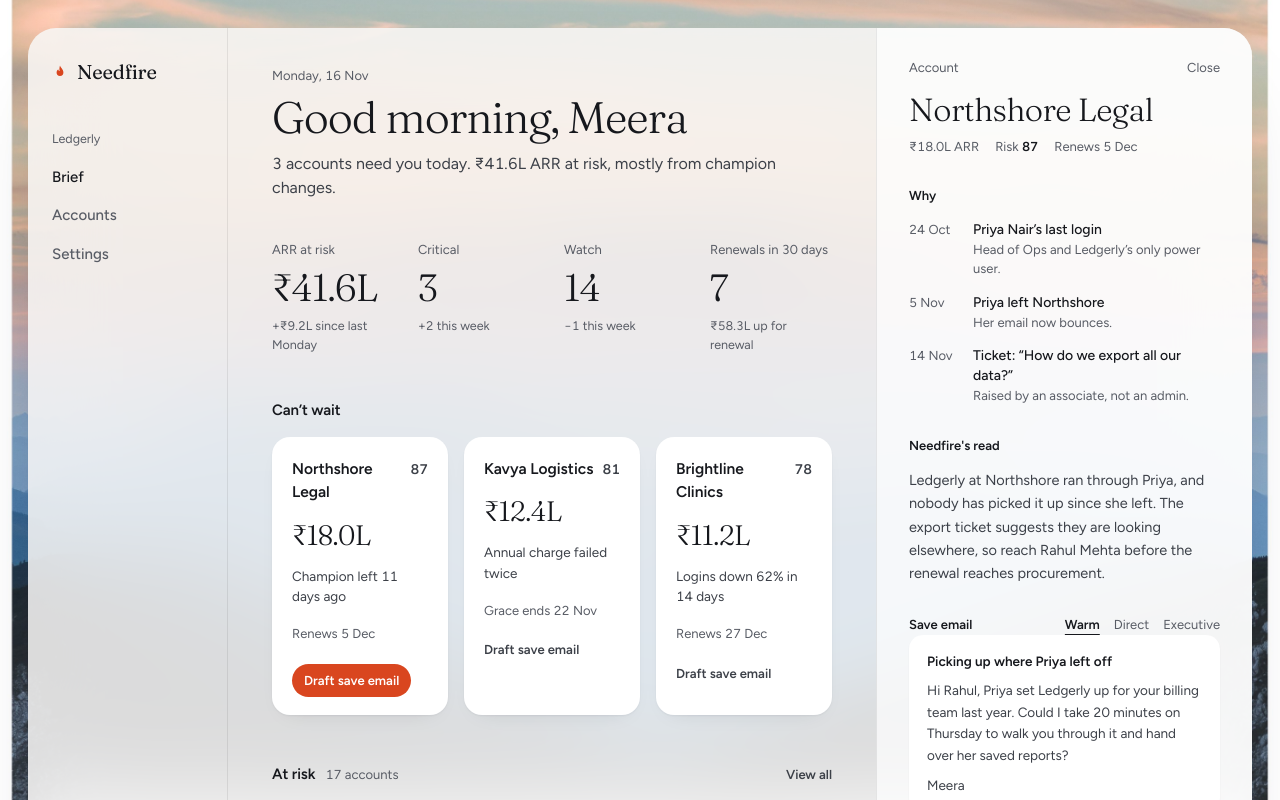
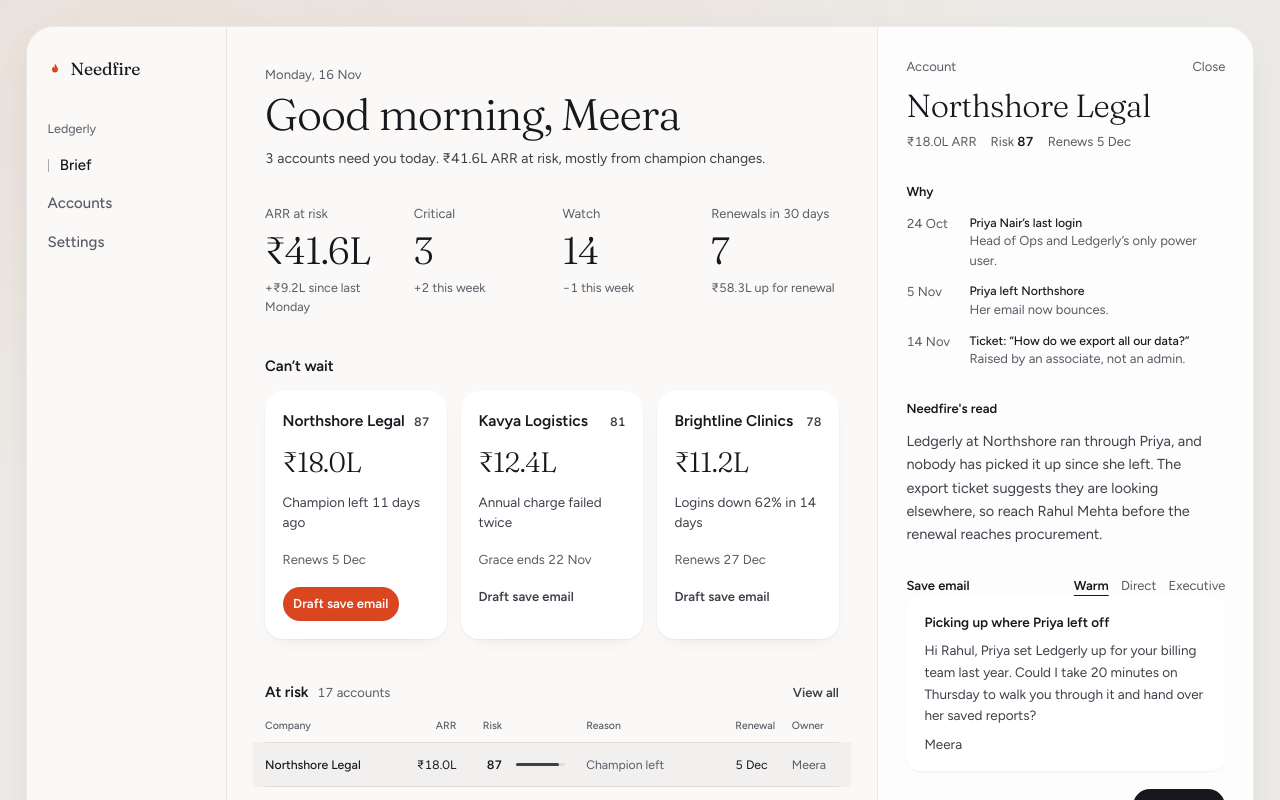
Before and after one commit to ohmslaw-ship-it/needfire, a Next.js app: page / in a window 1280 px wide. Shown: the top 800 px of the page. Built offline with nearby package versions, Linux system fonts and the light colour scheme.

Commit message:
Brief screen: solid backdrop, fix edge bars

```diff
--- a/src/app/globals.css
+++ b/src/app/globals.css
@@ -2,18 +2,20 @@
 
 :root {
   --line: rgba(22, 24, 29, 0.09);
-  --nf-shell-margin: 28px;
+  --nf-shell-margin: clamp(16px, 2vw, 32px);
   --nf-shell-radius: 28px;
+  --nf-canvas: #eceae6;
+  --nf-sheet-border: rgba(22, 24, 29, 0.06);
 }
 
 @theme inline {
-  --color-paper: #eef0f2;
+  --color-paper: #eceae6;
   --color-ink: #16181d;
   --color-ink-2: #3c4048;
   --color-ink-3: #585c65;
   --color-line: var(--line);
   --color-ember: #d9461f;
-  --color-sheet: rgba(250, 249, 247, 0.86);
+  --color-sheet: #faf9f7;
   --color-drawer: rgba(255, 255, 255, 0.72);
   --color-card: #ffffff;
   --font-display: var(--font-display), ui-serif, Georgia, serif;
@@ -21,13 +23,55 @@
 }
 
 @layer base {
-  html {
-    font-family: var(--font-body), ui-sans-serif, system-ui, sans-serif;
+  *,
+  *::before,
+  *::after {
+    box-sizing: border-box;
   }
 
+  html,
   body {
-    @apply bg-paper text-ink text-sm leading-normal antialiased;
+    margin: 0;
+    padding: 0;
+    width: 100%;
+    max-width: none;
+    min-height: 100%;
+    overflow-x: clip;
+    scrollbar-width: none;
+    background: #eceae6;
+    color: #16181d;
     font-family: var(--font-body), ui-sans-serif, system-ui, sans-serif;
+    font-size: 14px;
+    line-height: 1.5;
+    -webkit-font-smoothing: antialiased;
+    font-variant-numeric: tabular-nums lining-nums;
+  }
+
+  html::-webkit-scrollbar,
+  body::-webkit-scrollbar {
+    display: none;
+  }
+
+  img,
+  video {
+    max-width: none;
+  }
+
+  .nf-scrollbar-hide {
+    scrollbar-width: none;
+  }
+
+  .nf-scrollbar-hide::-webkit-scrollbar {
+    display: none;
+  }
+
+  .nf-email-preview {
+    @apply rounded-[14px] bg-card text-[13.5px] leading-[1.6] text-ink-2 shadow-[0_1px_2px_rgba(20,24,30,0.05)];
+    padding: 16px 18px;
+  }
+
+  .nf-email-preview p + p {
+    margin-top: 8px;
   }
 
   .font-display {
--- a/src/app/layout.tsx
+++ b/src/app/layout.tsx
@@ -9,16 +9,8 @@ export const metadata: Metadata = {
 
 export default function RootLayout({ children }: LayoutProps<"/">) {
   return (
-    /*
-      Background photo: “Rocky ride.” by Simon Berger (simon from Austria), CC0 1.0,
-      via Wikimedia Commons / Flickr:
-      https://commons.wikimedia.org/wiki/File:Rocky_ride._-_Flickr_-_simon_berger.jpg
-    */
-    <html
-      lang="en"
-      className={`${fontDisplay.variable} ${fontBody.variable} h-full tabular-nums`}
-    >
-      <body className="min-h-full">{children}</body>
+    <html lang="en" className={`${fontDisplay.variable} ${fontBody.variable}`}>
+      <body>{children}</body>
     </html>
   );
 }
--- a/src/components/AccountDrawer.tsx
+++ b/src/components/AccountDrawer.tsx
@@ -1,6 +1,11 @@
 "use client";
 
-import { useCallback, useEffect, useState } from "react";
+import {
+  useCallback,
+  useEffect,
+  useState,
+  type RefObject,
+} from "react";
 import { AnimatePresence, motion } from "motion/react";
 import {
   accountDrawerDetails,
@@ -13,6 +18,8 @@ type AccountDrawerProps = {
   accountId: string | null;
   onClose: () => void;
   reducedMotion: boolean;
+  scrollRef: RefObject<HTMLElement | null>;
+  anchorRef: RefObject<HTMLElement | null>;
 };
 
 const toneLabels: { id: Tone; label: string }[] = [
@@ -148,7 +155,7 @@ function AccountDrawerBody({
                   transition={crossFade}
                   className="flex flex-1 flex-col"
                 >
-                  <div className="rounded-[14px] bg-card p-[16px_18px] text-[13.5px] leading-[1.6] text-ink-2 shadow-[0_1px_2px_rgba(20,24,30,0.05)]">
+                  <div className="nf-email-preview">
                     <div className="mb-1.5 font-semibold text-ink">
                       {draft.subject}
                     </div>
@@ -185,20 +192,29 @@ export function AccountDrawer({
   accountId,
   onClose,
   reducedMotion,
+  scrollRef,
+  anchorRef,
 }: AccountDrawerProps) {
   const crossFade = reducedMotion
     ? { duration: 0 }
     : { duration: 0.25, ease: [0, 0, 0.2, 1] as const };
 
   return (
-    <aside className="flex flex-col border-l border-line bg-drawer px-8 py-[30px]">
-      <div className="flex justify-between text-[13px]">
+    <aside
+      ref={anchorRef}
+      className="flex min-h-0 flex-col border-l border-line bg-drawer"
+    >
+      <div className="flex shrink-0 justify-between px-8 pt-[30px] text-[13px]">
         <span className="text-ink-3">Account</span>
         <button type="button" onClick={onClose} className="text-ink-3">
           Close
         </button>
       </div>
 
+      <div
+        ref={scrollRef as RefObject<HTMLDivElement>}
+        className="nf-scrollbar-hide min-h-0 flex-1 overflow-y-auto px-8 pb-[30px]"
+      >
         <AnimatePresence mode="wait">
           {!accountId ? (
             <motion.div
@@ -218,7 +234,7 @@ export function AccountDrawer({
               animate={{ opacity: 1 }}
               exit={reducedMotion ? undefined : { opacity: 0 }}
               transition={crossFade}
-            className="flex min-h-0 flex-1 flex-col"
+              className="flex min-h-0 flex-col"
             >
               <AccountDrawerBody
                 accountId={accountId}
@@ -227,6 +243,7 @@ export function AccountDrawer({
             </motion.div>
           )}
         </AnimatePresence>
+      </div>
     </aside>
   );
 }
--- a/src/components/AtRiskTable.tsx
+++ b/src/components/AtRiskTable.tsx
@@ -50,33 +50,35 @@ export function AtRiskTable({ selectedId, onSelect }: AtRiskTableProps) {
               <tr
                 key={row.id}
                 onClick={() => onSelect(row.id)}
-                className="cursor-pointer border-b border-line last:border-b-0"
+                className="group cursor-pointer border-b border-line last:border-b-0"
               >
                 <td
-                  className={`whitespace-nowrap py-[13px] text-sm font-medium ${
+                  className={`whitespace-nowrap py-[13px] text-sm font-medium transition-colors duration-200 ${
                     selected
-                      ? "bg-[rgba(22,24,29,0.035)] shadow-[-12px_0_0_rgba(22,24,29,0.035)]"
-                      : ""
+                      ? "bg-ink/[0.035] shadow-[-12px_0_0_rgba(22,24,29,0.035)]"
+                      : "group-hover:bg-ink/[0.02]"
                   }`}
                 >
                   {row.name}
                 </td>
                 <td
-                  className={`tabular-nums whitespace-nowrap py-[13px] pr-4 text-right text-sm ${
-                    selected ? "bg-[rgba(22,24,29,0.035)]" : ""
+                  className={`tabular-nums whitespace-nowrap py-[13px] pr-4 text-right text-sm transition-colors duration-200 ${
+                    selected ? "bg-ink/[0.035]" : "group-hover:bg-ink/[0.02]"
                   }`}
                 >
                   {row.arr}
                 </td>
                 <td
-                  className={`tabular-nums whitespace-nowrap py-[13px] pr-4 text-right text-sm font-semibold ${
-                    selected ? "bg-[rgba(22,24,29,0.035)]" : ""
+                  className={`tabular-nums whitespace-nowrap py-[13px] pr-4 text-right text-sm font-semibold transition-colors duration-200 ${
+                    selected ? "bg-ink/[0.035]" : "group-hover:bg-ink/[0.02]"
                   }`}
                 >
                   {row.risk}
                 </td>
                 <td
-                  className={`w-[70px] py-[13px] ${selected ? "bg-[rgba(22,24,29,0.035)]" : ""}`}
+                  className={`w-[70px] py-[13px] transition-colors duration-200 ${
+                    selected ? "bg-ink/[0.035]" : "group-hover:bg-ink/[0.02]"
+                  }`}
                 >
                   <span className="block h-[3px] w-14 rounded-sm bg-[rgba(22,24,29,0.08)]">
                     <i
@@ -90,24 +92,24 @@ export function AtRiskTable({ selectedId, onSelect }: AtRiskTableProps) {
                   </span>
                 </td>
                 <td
-                  className={`whitespace-nowrap py-[13px] text-sm text-ink-3 ${
-                    selected ? "bg-[rgba(22,24,29,0.035)]" : ""
+                  className={`whitespace-nowrap py-[13px] text-sm text-ink-3 transition-colors duration-200 ${
+                    selected ? "bg-ink/[0.035]" : "group-hover:bg-ink/[0.02]"
                   }`}
                 >
                   {row.reason}
                 </td>
                 <td
-                  className={`tabular-nums whitespace-nowrap py-[13px] text-sm ${
-                    selected ? "bg-[rgba(22,24,29,0.035)]" : ""
+                  className={`tabular-nums whitespace-nowrap py-[13px] text-sm transition-colors duration-200 ${
+                    selected ? "bg-ink/[0.035]" : "group-hover:bg-ink/[0.02]"
                   }`}
                 >
                   {row.renewal}
                 </td>
                 <td
-                  className={`whitespace-nowrap py-[13px] text-sm text-ink-3 ${
+                  className={`whitespace-nowrap py-[13px] text-sm text-ink-3 transition-colors duration-200 ${
                     selected
-                      ? "bg-[rgba(22,24,29,0.035)] shadow-[12px_0_0_rgba(22,24,29,0.035)]"
-                      : ""
+                      ? "bg-ink/[0.035] shadow-[12px_0_0_rgba(22,24,29,0.035)]"
+                      : "group-hover:bg-ink/[0.02]"
                   }`}
                 >
                   {row.owner}
--- a/src/components/Background.tsx
+++ /dev/null
@@ -1,13 +0,0 @@
-export function Background() {
-  return (
-    <div
-      className="fixed inset-0 z-0 bg-[url('/img/sky.jpg')] bg-cover bg-[center_30%] bg-no-repeat"
-      aria-hidden="true"
-    >
-      <div
-        className="absolute inset-0 bg-gradient-to-b from-white/[0.05] to-white/[0.12]"
-        aria-hidden="true"
-      />
-    </div>
-  );
-}
--- a/src/components/BriefScreen.tsx
+++ b/src/components/BriefScreen.tsx
@@ -1,30 +1,18 @@
 "use client";
 
-import { useEffect, useState } from "react";
+import { useRef, useState } from "react";
 import { motion } from "motion/react";
 import { defaultSelectedAccountId } from "@/data/sample";
+import { usePrefersReducedMotion } from "@/lib/usePrefersReducedMotion";
 import { AccountDrawer } from "./AccountDrawer";
 import { AtRiskTable } from "./AtRiskTable";
-import { Background } from "./Background";
 import { BriefHeader } from "./BriefHeader";
+import { CanvasWash } from "./CanvasWash";
 import { CantWaitSection } from "./CantWaitSection";
 import { KpiRow } from "./KpiRow";
+import { ScrollCapsule } from "./ScrollCapsule";
 import { Sheet } from "./Sheet";
 import { Sidebar } from "./Sidebar";
-
-function usePrefersReducedMotion() {
-  const [reduced, setReduced] = useState(false);
-
-  useEffect(() => {
-    const mq = window.matchMedia("(prefers-reduced-motion: reduce)");
-    const update = () => setReduced(mq.matches);
-    update();
-    mq.addEventListener("change", update);
-    return () => mq.removeEventListener("change", update);
-  }, []);
-
-  return reduced;
-}
 
 function rise(reduced: boolean, delay: number) {
   return reduced
@@ -41,13 +29,25 @@ export function BriefScreen() {
   const [selectedId, setSelectedId] = useState<string | null>(
     defaultSelectedAccountId,
   );
+  const mainScrollRef = useRef<HTMLElement>(null);
+  const drawerAnchorRef = useRef<HTMLElement>(null);
+  const drawerScrollRef = useRef<HTMLElement>(null);
 
   return (
-  <>
-    <Background />
+    <div className="relative isolate box-border flex min-h-dvh w-full max-w-none flex-col p-[var(--nf-shell-margin)]">
+      <CanvasWash />
+      <ScrollCapsule scrollRef={mainScrollRef} reducedMotion={reducedMotion} />
+      <ScrollCapsule
+        scrollRef={drawerScrollRef}
+        anchorRef={drawerAnchorRef}
+        reducedMotion={reducedMotion}
+      />
       <Sheet>
         <Sidebar />
-      <main className="min-w-0 px-11 pb-11 pt-[38px]">
+        <main
+          ref={mainScrollRef}
+          className="nf-scrollbar-hide min-h-0 min-w-0 overflow-y-auto px-11 pb-11 pt-[38px]"
+        >
           <motion.div {...rise(reducedMotion, 0)}>
             <BriefHeader />
           </motion.div>
@@ -68,8 +68,10 @@ export function BriefScreen() {
           accountId={selectedId}
           onClose={() => setSelectedId(null)}
           reducedMotion={reducedMotion}
+          anchorRef={drawerAnchorRef}
+          scrollRef={drawerScrollRef}
         />
       </Sheet>
-  </>
+    </div>
   );
 }
--- a/src/components/CantWaitCard.tsx
+++ b/src/components/CantWaitCard.tsx
@@ -18,7 +18,7 @@ export function CantWaitCard({ account, selected, onSelect }: CantWaitCardProps)
           onSelect();
         }
       }}
-      className="cursor-pointer rounded-[18px] bg-card p-5 pb-[18px] shadow-[0_1px_2px_rgba(20,24,30,0.05),0_8px_24px_-16px_rgba(20,24,30,0.18)]"
+      className="cursor-pointer rounded-[18px] bg-card p-5 pb-[18px] shadow-[0_1px_2px_rgba(20,24,30,0.05),0_8px_24px_-16px_rgba(20,24,30,0.18)] transition-[transform,box-shadow] duration-200 ease-out hover:-translate-y-0.5 hover:shadow-[0_4px_12px_rgba(20,24,30,0.08),0_12px_28px_-12px_rgba(20,24,30,0.22)]"
     >
       <div className="flex items-baseline justify-between gap-2">
         <h3 className="text-[15.5px] font-semibold">{account.name}</h3>
--- /dev/null
+++ b/src/components/CanvasWash.tsx
@@ -0,0 +1,12 @@
+export function CanvasWash() {
+  return (
+    <div
+      className="pointer-events-none fixed inset-0 z-0"
+      aria-hidden="true"
+      style={{
+        background:
+          "radial-gradient(ellipse 120% 90% at 12% 8%, rgba(217, 70, 31, 0.06) 0%, transparent 58%)",
+      }}
+    />
+  );
+}
--- /dev/null
+++ b/src/components/ScrollCapsule.tsx
@@ -0,0 +1,201 @@
+"use client";
+
+import {
+  motion,
+  useMotionValueEvent,
+  useScroll,
+  useSpring,
+} from "motion/react";
+import {
+  useCallback,
+  useEffect,
+  useRef,
+  useState,
+  type RefObject,
+  type PointerEvent as ReactPointerEvent,
+} from "react";
+
+const MIN_THUMB = 40;
+const MAX_THUMB = 80;
+const CAPSULE_W = 4;
+const CAPSULE_W_HOVER = 6;
+const FADE_OUT_MS = 1000;
+
+type Metrics = {
+  scrollable: boolean;
+  thumb: number;
+  trackHeight: number;
+  trackTop: number;
+};
+
+export type ScrollCapsuleProps = {
+  scrollRef: RefObject<HTMLElement | null>;
+  reducedMotion?: boolean;
+  /** Pin horizontally to this element’s right gutter (e.g. drawer column). */
+  anchorRef?: RefObject<HTMLElement | null>;
+};
+
+function measureScrollEl(el: HTMLElement): Omit<Metrics, "scrollable"> & { scrollable: boolean } {
+  const trackHeight = el.clientHeight;
+  const thumb = Math.min(
+    MAX_THUMB,
+    Math.max(MIN_THUMB, (trackHeight * trackHeight) / Math.max(el.scrollHeight, 1)),
+  );
+  const scrollable = el.scrollHeight > el.clientHeight + 1;
+  const rect = el.getBoundingClientRect();
+  return { scrollable, thumb, trackHeight, trackTop: rect.top };
+}
+
+export function ScrollCapsule({
+  scrollRef,
+  reducedMotion = false,
+  anchorRef,
+}: ScrollCapsuleProps) {
+  const { scrollYProgress } = useScroll({
+    container: scrollRef,
+  });
+  const smoothProgress = useSpring(scrollYProgress, {
+    stiffness: reducedMotion ? 1000 : 380,
+    damping: reducedMotion ? 100 : 36,
+    mass: 0.35,
+  });
+
+  const [metrics, setMetrics] = useState<Metrics>({
+    scrollable: false,
+    thumb: MIN_THUMB,
+    trackHeight: 0,
+    trackTop: 0,
+  });
+  const [progress, setProgress] = useState(0);
+  const [visible, setVisible] = useState(false);
+  const [hovered, setHovered] = useState(false);
+  const [rightOffset, setRightOffset] = useState(6);
+  const fadeTimer = useRef<ReturnType<typeof setTimeout> | undefined>(
+    undefined,
+  );
+  const dragRef = useRef<{ startY: number; startScroll: number } | null>(null);
+
+  const bumpVisibility = useCallback(() => {
+    setVisible(true);
+    if (fadeTimer.current) clearTimeout(fadeTimer.current);
+    if (!hovered) {
+      fadeTimer.current = setTimeout(() => setVisible(false), FADE_OUT_MS);
+    }
+  }, [hovered]);
+
+  const refresh = useCallback(() => {
+    const el = scrollRef.current;
+    if (!el) return;
+    const next = measureScrollEl(el);
+    setMetrics((m) => ({ ...m, ...next }));
+
+    if (anchorRef?.current) {
+      const anchorRect = anchorRef.current.getBoundingClientRect();
+      setRightOffset(window.innerWidth - anchorRect.right + 6);
+    } else {
+      setRightOffset(6);
+    }
+  }, [scrollRef, anchorRef]);
+
+  useEffect(() => {
+    refresh();
+    const el = scrollRef.current;
+    if (!el) return;
+
+    const onScroll = () => {
+      bumpVisibility();
+      refresh();
+    };
+
+    el.addEventListener("scroll", onScroll, { passive: true });
+    window.addEventListener("resize", refresh);
+    window.addEventListener("scroll", refresh, { passive: true });
+
+    const ro = new ResizeObserver(refresh);
+    ro.observe(el);
+    if (anchorRef?.current) ro.observe(anchorRef.current);
+
+    return () => {
+      el.removeEventListener("scroll", onScroll);
+      window.removeEventListener("resize", refresh);
+      window.removeEventListener("scroll", refresh);
+      ro.disconnect();
+      if (fadeTimer.current) clearTimeout(fadeTimer.current);
+    };
+  }, [scrollRef, anchorRef, bumpVisibility, refresh]);
+
+  useMotionValueEvent(smoothProgress, "change", (v) => {
+    setProgress(v);
+    bumpVisibility();
+  });
+
+  const thumbTravel = Math.max(metrics.trackHeight - metrics.thumb, 0);
+  const thumbTop = metrics.trackTop + progress * thumbTravel;
+
+  const onPointerDown = (event: ReactPointerEvent<HTMLDivElement>) => {
+    const el = scrollRef.current;
+    if (!el || !metrics.scrollable) return;
+    event.preventDefault();
+    event.currentTarget.setPointerCapture(event.pointerId);
+    dragRef.current = { startY: event.clientY, startScroll: el.scrollTop };
+    setVisible(true);
+    if (fadeTimer.current) clearTimeout(fadeTimer.current);
+  };
+
+  const onPointerMove = (event: ReactPointerEvent<HTMLDivElement>) => {
+    const el = scrollRef.current;
+    const drag = dragRef.current;
+    if (!el || !drag) return;
+    const scrollable = el.scrollHeight - el.clientHeight;
+    const travel = Math.max(metrics.trackHeight - metrics.thumb, 1);
+    const deltaY = event.clientY - drag.startY;
+    const ratio = scrollable / travel;
+    el.scrollTop = drag.startScroll + deltaY * ratio;
+  };
+
+  const endDrag = (event: ReactPointerEvent<HTMLDivElement>) => {
+    if (!dragRef.current) return;
+    dragRef.current = null;
+    if (event.currentTarget.hasPointerCapture(event.pointerId)) {
+      event.currentTarget.releasePointerCapture(event.pointerId);
+    }
+    fadeTimer.current = setTimeout(() => setVisible(false), FADE_OUT_MS);
+  };
+
+  if (!metrics.scrollable) return null;
+
+  const opacity = visible || hovered ? 1 : 0;
+  const width = hovered ? CAPSULE_W_HOVER : CAPSULE_W;
+
+  return (
+    <motion.div
+      role="presentation"
+      aria-hidden
+      onPointerDown={onPointerDown}
+      onPointerMove={onPointerMove}
+      onPointerUp={endDrag}
+      onPointerCancel={endDrag}
+      onMouseEnter={() => {
+        setHovered(true);
+        setVisible(true);
+        if (fadeTimer.current) clearTimeout(fadeTimer.current);
+      }}
+      onMouseLeave={() => {
+        setHovered(false);
+        fadeTimer.current = setTimeout(() => setVisible(false), FADE_OUT_MS);
+      }}
+      className="fixed z-[60] cursor-grab touch-none rounded-full bg-ink/25 shadow-[0_2px_8px_rgba(22,24,29,0.12)] backdrop-blur-[6px] active:cursor-grabbing"
+      style={{
+        right: rightOffset,
+        top: thumbTop,
+        width,
+        height: metrics.thumb,
+        pointerEvents: "auto",
+        opacity: reducedMotion ? (visible || hovered ? 1 : 0.35) : opacity,
+        transition: reducedMotion
+          ? "opacity 0.15s linear, width 0.15s linear"
+          : "opacity 0.35s ease-out, width 0.2s ease-out",
+      }}
+    />
+  );
+}
--- a/src/components/Sheet.tsx
+++ b/src/components/Sheet.tsx
@@ -7,7 +7,7 @@ type SheetProps = {
 export function Sheet({ children }: SheetProps) {
   return (
     <div
-      className="relative z-[1] grid min-h-[calc(100vh-56px)] grid-cols-[200px_minmax(0,1fr)_376px] overflow-hidden rounded-[28px] bg-sheet shadow-[0_40px_80px_-40px_rgba(20,30,50,0.35)] backdrop-blur-[40px] backdrop-saturate-[1.2] m-[var(--nf-shell-margin)]"
+      className="relative z-[1] grid min-h-0 flex-1 grid-cols-[200px_minmax(0,1fr)_376px] overflow-hidden rounded-[var(--nf-shell-radius)] border border-[var(--nf-sheet-border)] bg-sheet shadow-[0_1px_2px_rgba(22,24,29,0.04),0_12px_40px_-12px_rgba(22,24,29,0.10)]"
     >
       {children}
     </div>
--- a/src/components/Sidebar.tsx
+++ b/src/components/Sidebar.tsx
@@ -22,7 +22,9 @@ export function Sidebar() {
         {workspace.name}
       </div>
       <nav className="flex flex-col gap-0.5">
-        <span className="py-[7px] text-[15px] font-medium text-ink">Brief</span>
+        <span className="relative py-[7px] pl-3.5 text-[15px] font-medium text-ink before:absolute before:left-0 before:top-1/2 before:h-3.5 before:w-0.5 before:-translate-y-1/2 before:rounded-full before:bg-ink/35">
+          Brief
+        </span>
         <span className="py-[7px] text-[15px] font-medium text-ink-3">
           Accounts
         </span>
--- /dev/null
+++ b/src/lib/usePrefersReducedMotion.ts
@@ -0,0 +1,17 @@
+"use client";
+
+import { useEffect, useState } from "react";
+
+export function usePrefersReducedMotion() {
+  const [reduced, setReduced] = useState(false);
+
+  useEffect(() => {
+    const mq = window.matchMedia("(prefers-reduced-motion: reduce)");
+    const update = () => setReduced(mq.matches);
+    update();
+    mq.addEventListener("change", update);
+    return () => mq.removeEventListener("change", update);
+  }, []);
+
+  return reduced;
+}
```
Also changed, not shown: public/img/sky.jpg (deleted). Lines whose indentation alone changed are shown as unchanged.
